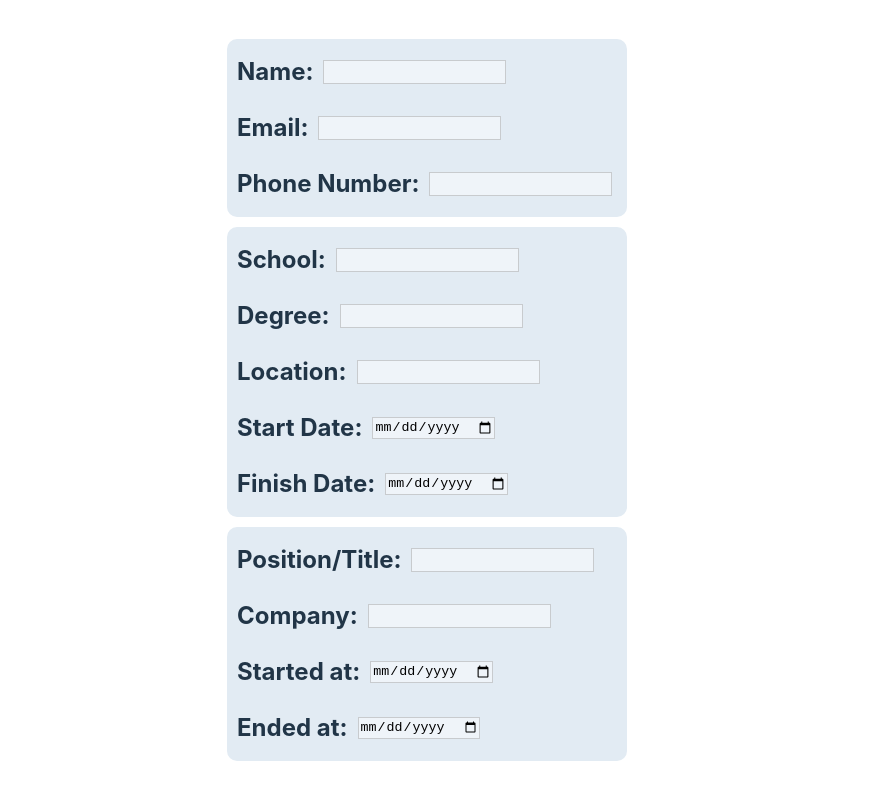
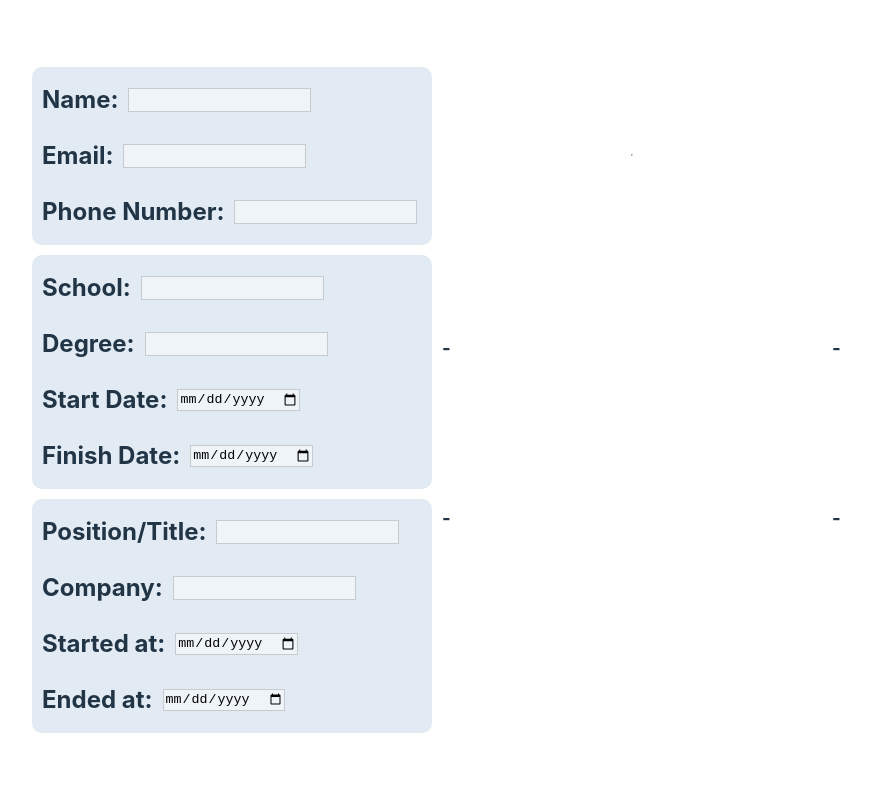
Before and after one commit to FloppyCacti/reseme-generator, a React (Vite) app: page / in a window 1280 px wide. Shown: the whole page, without its empty margins (18-889 px from the left). Built offline with nearby package versions, Linux system fonts and the light colour scheme.

Commit message:
add content to resume container

```diff
--- a/src/components/Builder.jsx
+++ b/src/components/Builder.jsx
@@ -1,6 +1,7 @@
 import { PersonInfo } from "./PersonInfo.jsx";
 import { SchoolInfo } from "./SchoolInfo.jsx";
 import { WorkInfo } from "./WorkInfo.jsx";
+import { ShowResume } from "./Resume.jsx";
 import { useState } from "react";
 import "../styles/Builder.css";
 
@@ -10,7 +11,6 @@ function Builder() {
   const [phone, setPhone] = useState("");
   const [school, setSchool] = useState("");
   const [degree, setDegree] = useState("");
-  const [location, setLocation] = useState("");
   const [schoolStartDate, setSchoolStartDate] = useState("");
   const [schoolEndDate, setSchoolEndDate] = useState("");
   const [position, setPosition] = useState("");
@@ -34,8 +34,6 @@ function Builder() {
           setSchool={setSchool}
           degree={degree}
           setDegree={setDegree}
-          location={location}
-          setLocation={setLocation}
           schoolStartDate={schoolStartDate}
           setSchoolStartDate={setSchoolStartDate}
           schoolEndDate={schoolEndDate}
@@ -52,6 +50,20 @@ function Builder() {
           setJobEndDate={setJobEndDate}
         />
       </div>
+      <ShowResume
+        name={name}
+        email={email}
+        phone={phone}
+        school={school}
+        degree={degree}
+        location={location}
+        schoolStartDate={schoolStartDate}
+        schoolEndDate={schoolEndDate}
+        position={position}
+        company={company}
+        jobStartDate={jobStartDate}
+        jobEndDate={jobEndDate}
+      />
     </>
   );
 }
--- a/src/components/PersonInfo.jsx
+++ b/src/components/PersonInfo.jsx
@@ -1,19 +1,13 @@
 import "../styles/container.css";
 
-function PersonInfo({
-  name,
-  setName,
-  email,
-  setEmail,
-  phoneNumber,
-  setPhoneNumber,
-}) {
+function PersonInfo({ name, setName, email, setEmail, phoneNumber, setPhone }) {
   return (
     <>
       <div className="container">
         <div>
           <h2>Name: </h2>
           <input
+            id="nameInput"
             type="text"
             value={name}
             onChange={(e) => setName(e.target.value)}
@@ -22,6 +16,7 @@ function PersonInfo({
         <div>
           <h2>Email: </h2>
           <input
+            id="emailInput"
             type="email"
             value={email}
             onChange={(e) => setEmail(e.target.value)}
@@ -30,9 +25,10 @@ function PersonInfo({
         <div>
           <h2>Phone Number: </h2>
           <input
+            id="phoneInput"
             type="tel"
             value={phoneNumber}
-            onChange={(e) => setPhoneNumber(e.target.value)}
+            onChange={(e) => setPhone(e.target.value)}
           ></input>
         </div>
       </div>
--- a/src/components/Resume.jsx
+++ b/src/components/Resume.jsx
@@ -1,9 +1,48 @@
 import "../styles/Resume.css";
 
-function ShowResume() {
+function ShowResume({
+  name,
+  email,
+  phone,
+  school,
+  degree,
+  schoolStartDate,
+  schoolEndDate,
+  position,
+  company,
+  jobStartDate,
+  jobEndDate,
+}) {
   return (
     <>
-      <div id="resume-container"></div>
+      <div id="resume-container">
+        <div id="resume-info">
+          <h1>{name}</h1>
+          <hr></hr>
+          <div className="resume-horizontal">
+            <h3>{email}</h3>
+            <h3>{phone}</h3>
+          </div>
+        </div>
+        <div id="resume-school">
+          <div className="resume-horizontal">
+            <h3>{degree}</h3>
+            <h3>
+              {schoolStartDate} - {schoolEndDate}
+            </h3>
+          </div>
+          <h3>{school}</h3>
+        </div>
+        <div id="resume-job">
+          <div className="resume-horizontal">
+            <h3>{position}</h3>
+            <h3>
+              {jobStartDate} - {jobEndDate}
+            </h3>
+          </div>
+          <h3>{company}</h3>
+        </div>
+      </div>
     </>
   );
 }
--- a/src/components/SchoolInfo.jsx
+++ b/src/components/SchoolInfo.jsx
@@ -5,8 +5,6 @@ function SchoolInfo({
   setSchool,
   degree,
   setDegree,
-  location,
-  setLocation,
   schoolStartDate,
   setSchoolStartDate,
   schoolEndDate,
@@ -18,41 +16,37 @@ function SchoolInfo({
         <div>
           <h2>School:</h2>
           <input
+            id="schoolInput"
             type="text"
             value={school}
-            onChange={(e) => setSchool(e.value.target)}
+            onChange={(e) => setSchool(e.target.value)}
           ></input>
         </div>
         <div>
           <h2>Degree: </h2>
           <input
+            id="degreeInput"
             type="text"
             value={degree}
-            onChange={(e) => setDegree(e.value.target)}
-          ></input>
-        </div>
-        <div>
-          <h2>Location: </h2>
-          <input
-            type="text"
-            value={location}
-            onChange={(e) => setLocation(e.value.target)}
+            onChange={(e) => setDegree(e.target.value)}
           ></input>
         </div>
         <div>
           <h2>Start Date:</h2>
           <input
+            id="schoolStartInput"
             type="date"
             value={schoolStartDate}
-            onChange={(e) => setSchoolStartDate(e.value.target)}
+            onChange={(e) => setSchoolStartDate(e.target.value)}
           ></input>
         </div>
         <div>
           <h2>Finish Date:</h2>
           <input
+            id="schoolEndInput"
             type="date"
             value={schoolEndDate}
-            onChange={(e) => setSchoolEndDate(e.value.target)}
+            onChange={(e) => setSchoolEndDate(e.target.value)}
           ></input>
         </div>
       </div>
--- a/src/components/WorkInfo.jsx
+++ b/src/components/WorkInfo.jsx
@@ -16,6 +16,7 @@ function WorkInfo({
         <div>
           <h2>Position/Title:</h2>
           <input
+            id="positionInput"
             type="text"
             value={position}
             onChange={(e) => setPosition(e.target.value)}
@@ -24,6 +25,7 @@ function WorkInfo({
         <div>
           <h2>Company: </h2>
           <input
+            id="comanyInput"
             type="text"
             value={company}
             onChange={(e) => setCompany(e.target.value)}
@@ -32,6 +34,7 @@ function WorkInfo({
         <div>
           <h2>Started at: </h2>
           <input
+            id="jobStartInput"
             type="date"
             value={jobStartDate}
             onChange={(e) => setJobStartDate(e.target.value)}
@@ -40,6 +43,7 @@ function WorkInfo({
         <div>
           <h2>Ended at: </h2>
           <input
+            id="jobEndInput"
             type="date"
             value={jobEndDate}
             onChange={(e) => setJobEndDate(e.target.value)}
```
